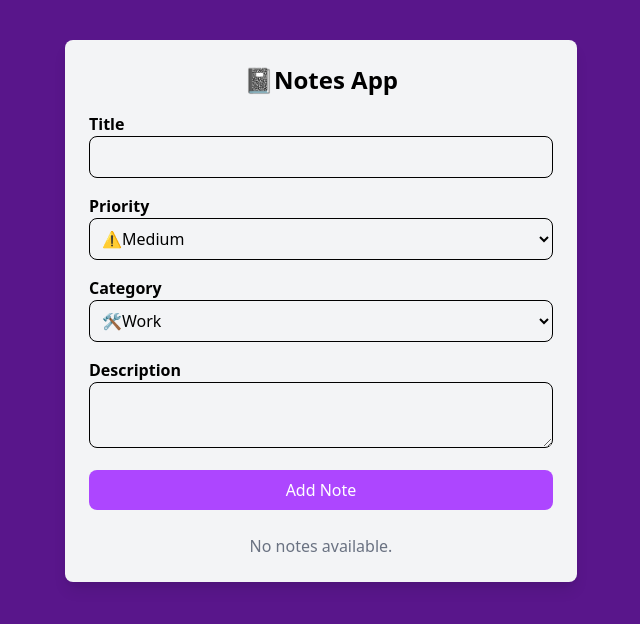
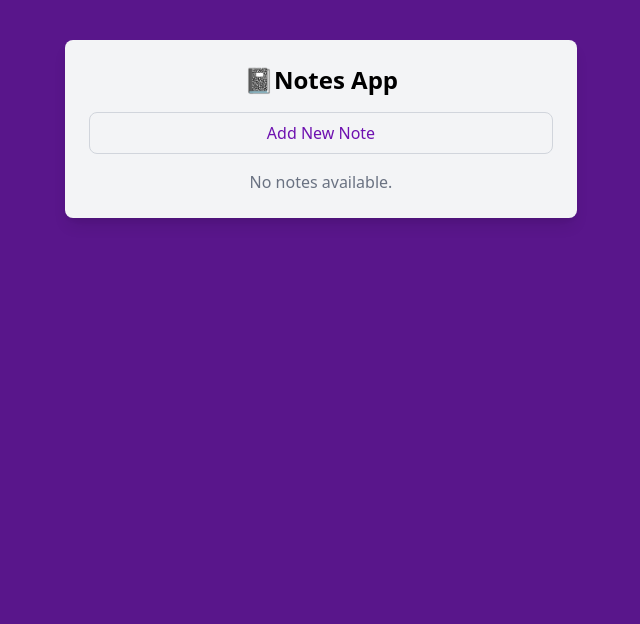
Before and after one commit to Connok/notes-app, a React (Vite) app: page / in a window 1280 px wide. Shown: the top 624 px of the page, without its empty margins (319-959 px from the left). Built offline with nearby package versions, Linux system fonts and the light colour scheme.

Commit message:
New  note toggle

```diff
--- a/src/components/NoteForm.jsx
+++ b/src/components/NoteForm.jsx
@@ -14,6 +14,10 @@
     category: "Work",
     description: "",
   });
+
+  // collapse form
+  const [isFormVisible, setIsFormVisible] = useState(false);
+
   const handleChange = (e) => {
     setFormData({ ...formData, [e.target.name]: e.target.value });
   };
@@ -44,6 +48,16 @@
   };
 
   return (
+    <>
+      {/* Toggle Button */}
+      <button
+        onClick={() => setIsFormVisible(!isFormVisible)}
+        className="w-full bg-gray-100 border border-gray-300 text-purple-800 py-2 rounded-lg cursor-pointer hover:bg-purple-200 hover:border-purple-300 transition mb-4"
+      >
+        {isFormVisible ? "Hide Form" : "Add New Note"}
+      </button>
+      {/* Form */}
+      {isFormVisible && (
         <form onSubmit={handleSubmit} className="mb-6">
           <div className="mb-4">
             <label htmlFor="title" className="block font-semibold">
@@ -105,6 +119,8 @@
             Add Note
           </button>
         </form>
+      )}
+    </>
   );
 };
 
```
Lines whose indentation alone changed are shown as unchanged.
